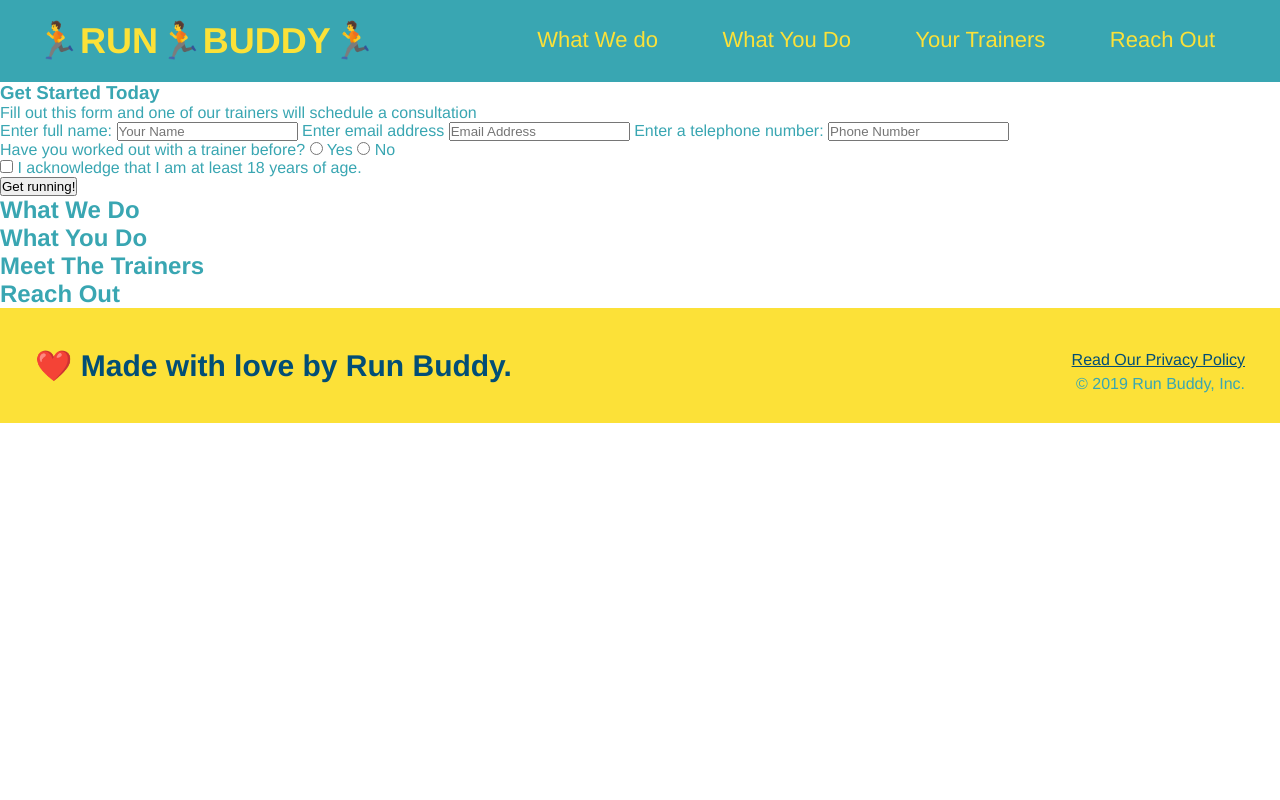
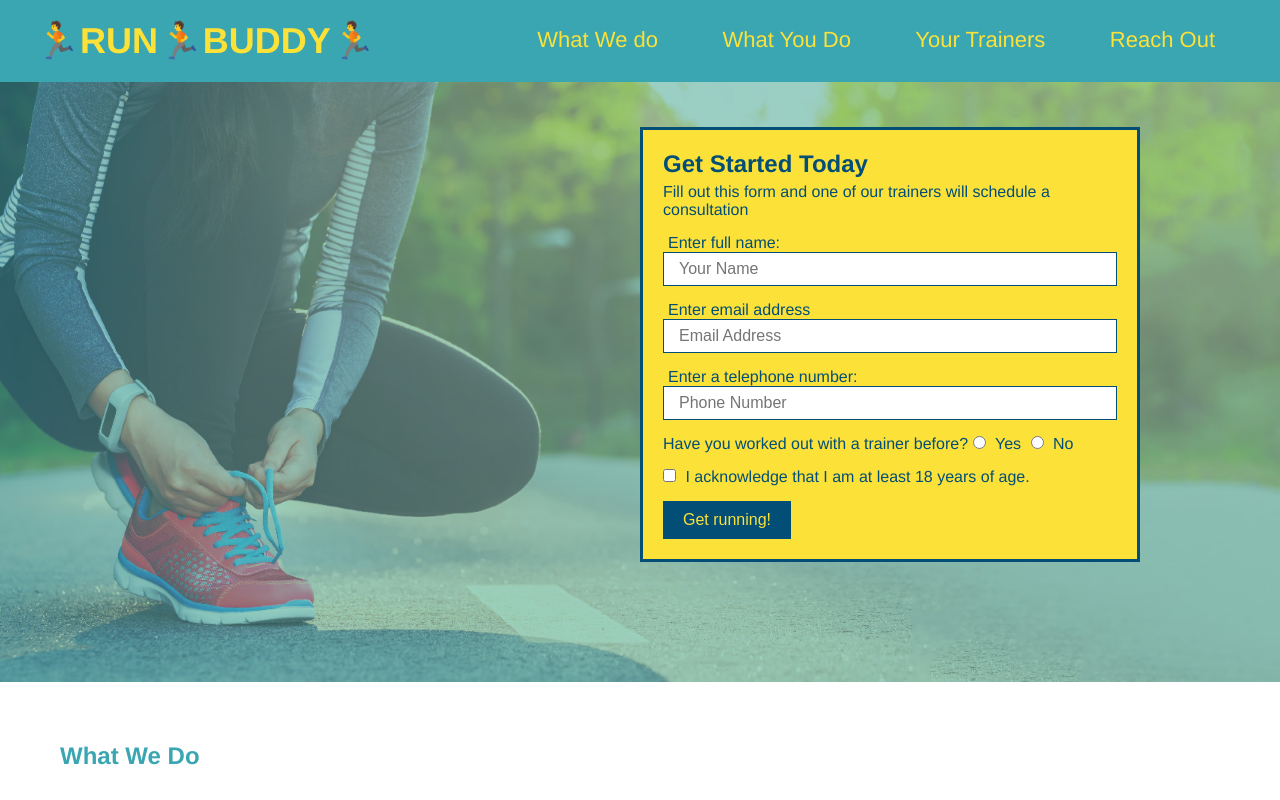
Before and after one commit to hankhint/run-buddy, a plain HTML site: page index.html in a window 1280 px wide. Shown: the top 800 px of the page. Drawn offline with Linux system fonts and the light colour scheme.

Commit message:
hero layout completed

```diff
--- a/assets/css/style.css
+++ b/assets/css/style.css
@@ -64,3 +64,54 @@
 footer a {
     color: #024e76;
   }
+
+section {
+    padding: 60px;
+  }
+  /* Hero Style Start */
+.hero {
+  background-image: url("../images/hero-bg.jpg");
+  height: 600px;
+  background-size: cover;
+  background-position: center;
+  position: relative;
+  }
+
+
+  .hero-form {
+    border: 3px solid #024e76;
+    background-color: #fce138;
+    padding: 20px;
+    width: 500px;
+    color: #024e76;
+    position: absolute;
+    bottom: 120px;
+    right: 140px;
+  }
+  .hero-form label {
+    margin: 0 5px;
+  }
+  .hero-form p {
+    margin: 5px 0 15px 0;
+  }
+  .hero-form h3 {
+    font-size: 24px;
+    margin: 0;
+  }
+  .hero-form button {
+    color: #fce138;
+    background-color: #024e76;
+    border: none;
+    padding: 10px 20px;
+    font-size: 16px;
+  }
+  .form-input {
+    border: 1px solid #024e76;
+    display: block;
+    padding: 7px 15px;
+    font-size: 16px;
+    color: #024e76;
+    width: 100%;
+    margin-bottom: 15px;
+  }
+  /* Hero Style End */
--- a/index.html
+++ b/index.html
@@ -32,21 +32,23 @@
 
         <!-- hero/jumbotron-->
 
-            <section>
+            <section class="hero">
                 <div>
-                    <h3>Get Started Today</h3>
+
+
+                    <!-- Add form element-->
+                    <form class="hero-form">
+                        <h3>Get Started Today</h3>
                     <p>Fill out this form and one of our trainers will schedule a consultation</p>
 
-                    <!-- Add form element-->
-                    <form>
                         <label for="name">Enter full name:</label>
-                        <input type="text" placeholder="Your Name" name="name" id="name" />
+                        <input type="text" placeholder="Your Name" name="name" id="name" class="form-input" />
 
                         <label for="email">Enter email address</label>
-                        <input type="email" placeholder="Email Address" name="email" id="email" />
+                        <input type="email" placeholder="Email Address" name="email" id="email" class="form-input" />
 
                         <label for="phone">Enter a telephone number:  </label>
-                        <input type="tel" placeholder="Phone Number" name="phone" id="phone" />
+                        <input type="tel" placeholder="Phone Number" name="phone" id="phone" class="form-input" />
 
                         <p>
                             Have you worked out with a trainer before?
```
Also changed, not shown: assets/images/hero-bg.jpg (added). Lines whose indentation alone changed are shown as unchanged.
